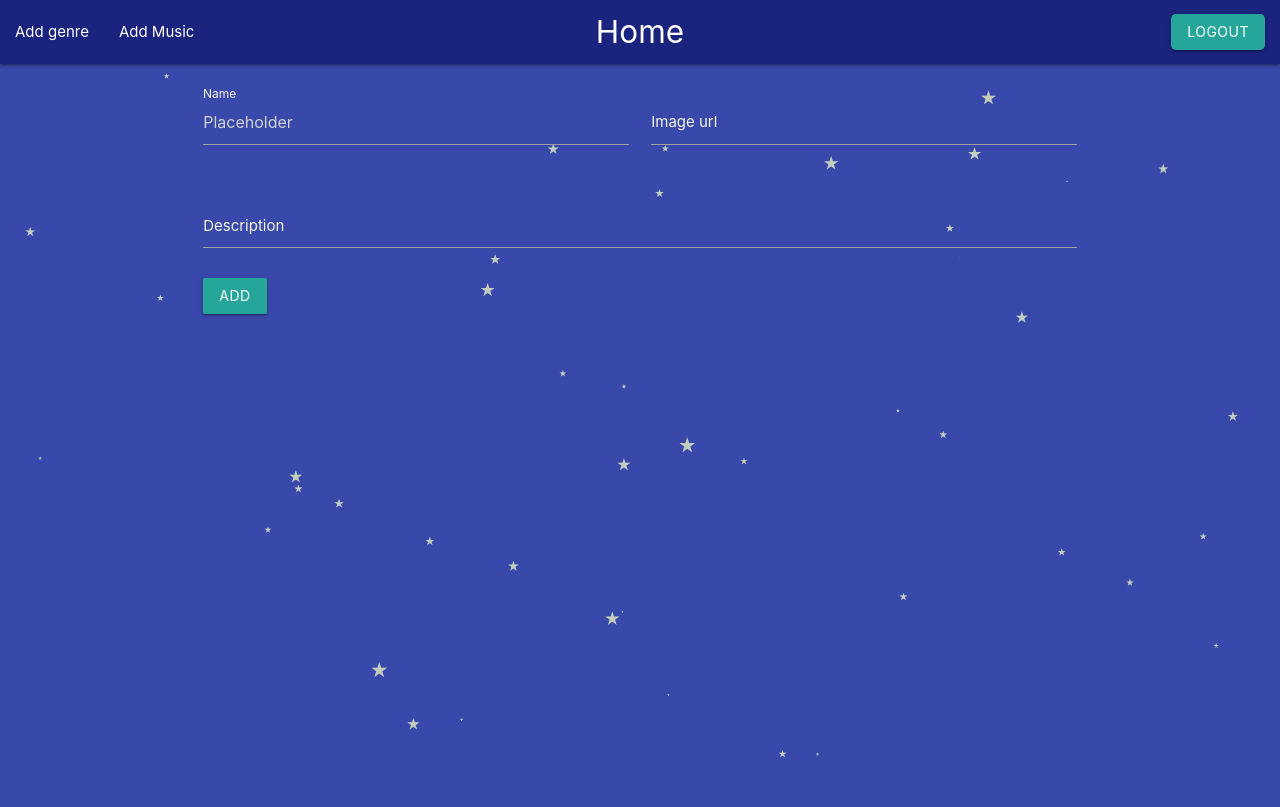
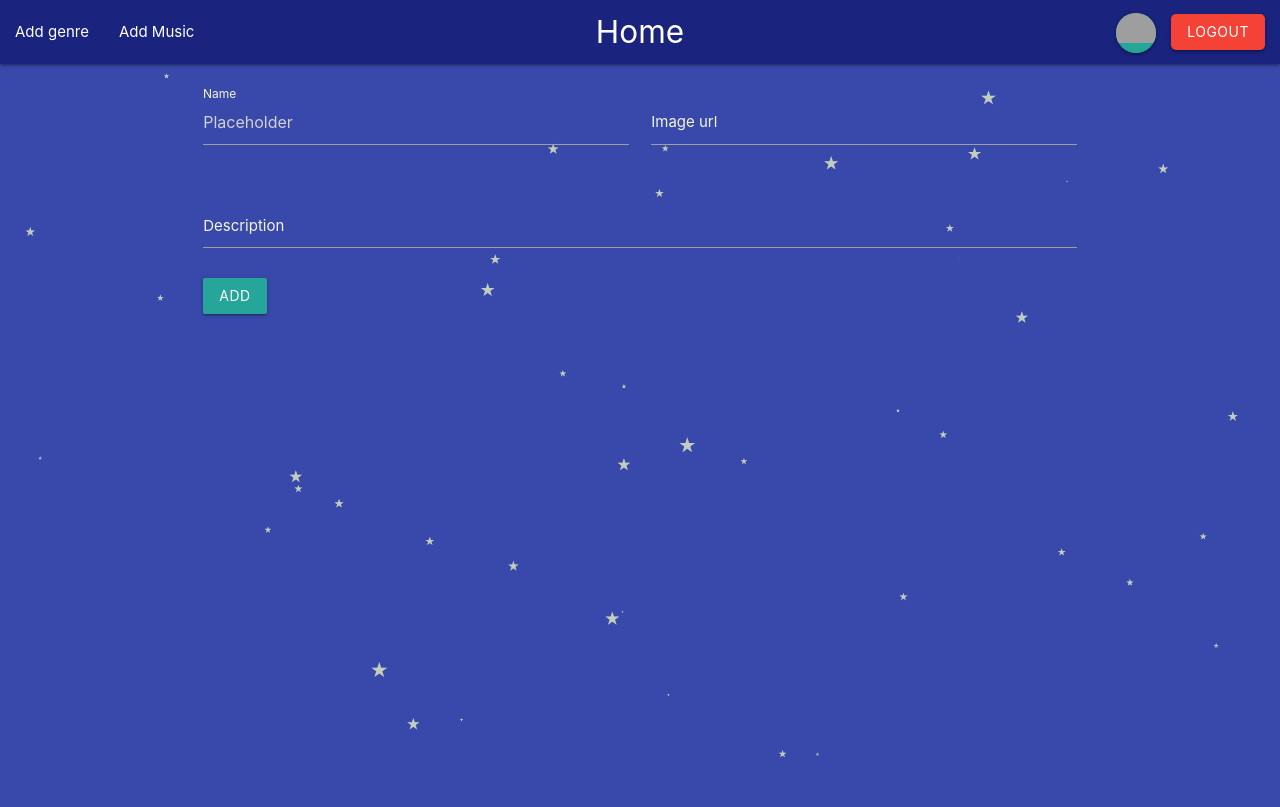
Before and after one commit to Adetec/best-instrumental-music, a Flask app: page /genre/add in a window 1280 px wide. Run offline with Flask 2, Linux system fonts and the light colour scheme; the visitor is signed in with stand-in values (Sample User, id 1); data that the repository does not hold is empty; some libraries are stand-ins or nearby versions; grey boxes are pictures that could not be loaded.

Commit message:
feat: Add profile picture in the navbar

```diff
--- a/templates/base.html
+++ b/templates/base.html
@@ -60,6 +60,7 @@
     <script>
         $(document).ready(function(){
             $('#flash').modal('open');
+            $('.tooltipped').tooltip();
         });
     </script>
 </body>
--- a/templates/nav.html
+++ b/templates/nav.html
@@ -8,7 +8,11 @@
                 <li><a href="{{ url_for('add_music') }}">Add Music</a></li>
             </ul>
             <ul class="right hide-on-med-and-down row">
-                <li><a class="radius btn" href="{{ url_for('logout') }}">Logout</a></li>
+                <li>
+                    <div class="btn btn-floating tooltipped" data-position="bottom" data-tooltip="I am {{ login_session['username'] }}">
+                        <img class="responsive-img" src="{{ login_session['picture'] }}" alt="{{ login_session['username'] }}">
+                    {{ login_session['username'][0] }}</div></li>
+                <li><a class="radius red btn" href="{{ url_for('logout') }}">Logout</a></li>
             </ul>
         {% else %}
             <ul class="right hide-on-med-and-down row">
@@ -22,8 +26,12 @@
     {% if login_session['username'] %}
         <li><a href="{{ url_for('add_genre') }}">Add genre</a></li>
         <li><a href="{{ url_for('add_music') }}">Add Music</a></li>
-    {% endif %}
+        <ul>
+            <li><a class="radius red darken-4 btn" href="{{ url_for('logout') }}">Logout</a></li>
+        </ul>
+    {% else %}
     <ul>
         <li><a class="radius indigo darken-4 btn" href="{{ url_for('login') }}">Login</a></li>
     </ul>
+    {% endif %}
 </ul>
```
